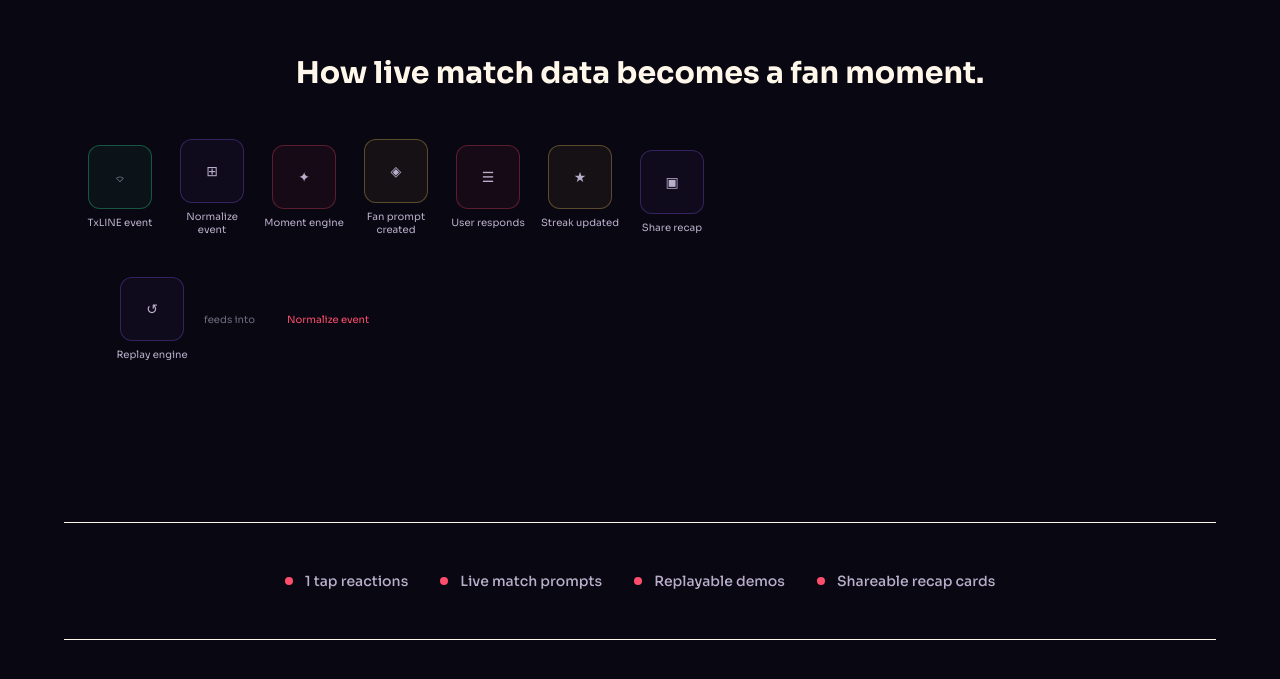
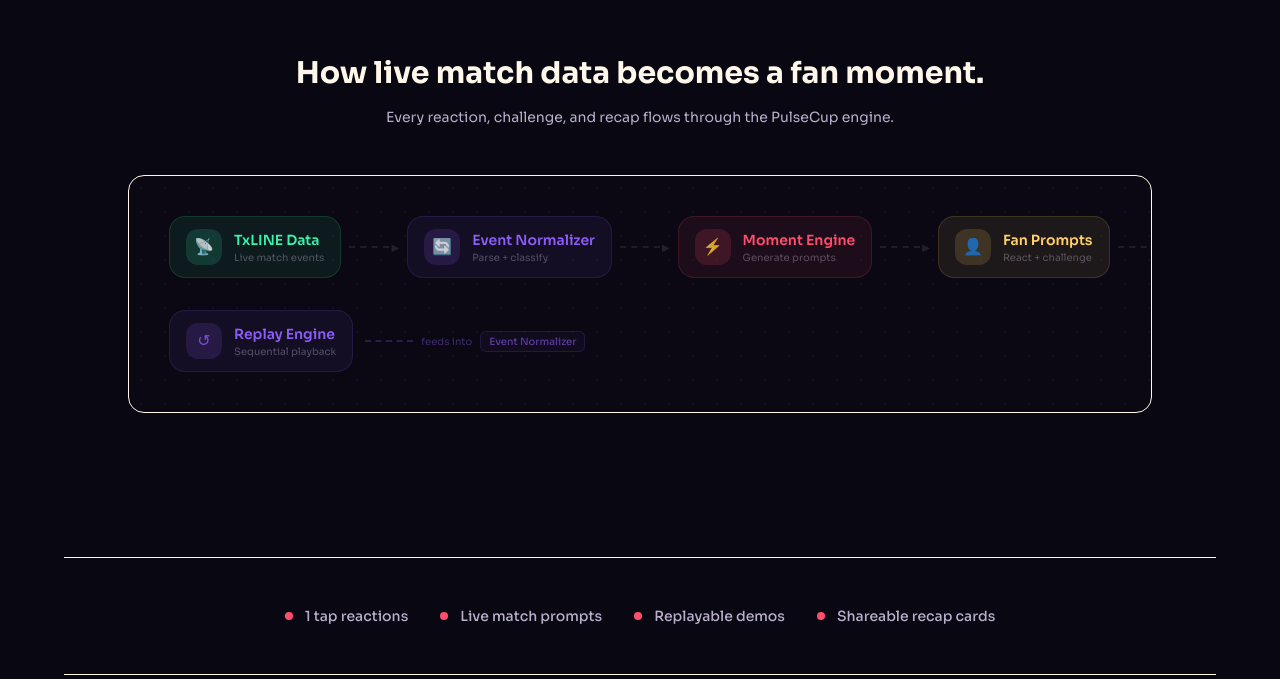
Before and after one commit to Saber1Y/PulseCup, a Next.js app: page / in a window 1280 px wide. Shown: the part 2949-3628 px from the top of the page. Built offline with nearby package versions, Linux system fonts and the light colour scheme.

Commit message:
Redesign architecture section as n8n-style horizontal workflow canvas: rounded node cards, colored icon handles, dashed connectors, replay branch

```diff
--- a/src/app/page.tsx
+++ b/src/app/page.tsx
@@ -296,49 +296,118 @@ export default function LandingPage() {
         </div>
       </section>
 
-      {/* ===== WORKFLOW DIAGRAM ===== */}
-      <section className="px-4 py-24 md:py-32">
-        <h2 className="mb-12 text-center text-2xl font-bold md:text-3xl">
+      {/* ===== WORKFLOW CANVAS ===== */}
+      <section className="overflow-hidden px-4 py-24 md:py-32">
+        <h2 className="mb-4 text-center text-2xl font-bold md:text-3xl">
           How live match data becomes a fan moment.
         </h2>
-        <div className="relative overflow-x-auto pb-8">
-          <div className="flex min-w-[800px] flex-col gap-8">
-            {/* Main flow */}
-            <div className="flex items-center gap-3">
+        <p className="mx-auto mb-12 max-w-lg text-center text-sm text-text-secondary">
+          Every reaction, challenge, and recap flows through the PulseCup engine.
+        </p>
+
+        <div className="relative mx-auto max-w-5xl overflow-x-auto pb-4">
+          <div className="relative min-w-[940px] rounded-2xl border border-border bg-surface/20 px-10 py-10">
+            {/* Subtle dot-grid canvas background */}
+            <div
+              className="pointer-events-none absolute inset-0 opacity-[0.025]"
+              style={{
+                backgroundImage: "radial-gradient(circle, #FFF7EA 1px, transparent 1px)",
+                backgroundSize: "24px 24px",
+              }}
+            />
+
+            {/* ── Main flow row ── */}
+            <div className="relative flex items-center">
               {[
-                { label: "TxLINE event", tint: "border-mint/30 bg-mint/5", icon: "⌔" },
-                { label: "Normalize event", tint: "border-violet/30 bg-violet/5", icon: "⊞" },
-                { label: "Moment engine", tint: "border-coral/30 bg-coral/5", icon: "✦" },
-                { label: "Fan prompt created", tint: "border-gold/30 bg-gold/5", icon: "◈" },
-                { label: "User responds", tint: "border-coral/30 bg-coral/5", icon: "☰" },
-                { label: "Streak updated", tint: "border-gold/30 bg-gold/5", icon: "★" },
-                { label: "Share recap", tint: "border-violet/30 bg-violet/5", icon: "▣" },
+                { icon: "IoRadioOutline", color: "mint", label: "TxLINE Data", desc: "Live match events" },
+                { icon: "IoSwapHorizontalOutline", color: "violet", label: "Event Normalizer", desc: "Parse + classify" },
+                { icon: "IoFlash", color: "coral", label: "Moment Engine", desc: "Generate prompts" },
+                { icon: "IoPersonOutline", color: "gold", label: "Fan Prompts", desc: "React + challenge" },
+                { icon: "IoTrophyOutline", color: "mint", label: "Streak Engine", desc: "Track answers" },
+                { icon: "IoImageOutline", color: "violet", label: "Recap Card", desc: "Shareable result" },
               ].map((node, i) => (
-                <div key={node.label} className="flex flex-col items-center">
-                  <div className={`flex h-16 w-16 shrink-0 items-center justify-center rounded-xl border ${node.tint}`}>
-                    <span className="text-sm font-light text-text-secondary" style={{ fontFamily: "sans-serif" }}>{node.icon}</span>
+                <div key={node.label} className="flex shrink-0 items-center">
+                  {/* Node card */}
+                  <div
+                    className={`flex items-center gap-3 rounded-2xl border px-4 py-3 ${
+                      node.color === "mint"
+                        ? "border-mint/15 bg-mint/8"
+                        : node.color === "violet"
+                          ? "border-violet/15 bg-violet/8"
+                          : node.color === "coral"
+                            ? "border-coral/15 bg-coral/8"
+                            : "border-gold/15 bg-gold/8"
+                    }`}
+                  >
+                    {/* Colored icon handle */}
+                    <div
+                      className={`flex h-9 w-9 items-center justify-center rounded-xl ${
+                        node.color === "mint"
+                          ? "bg-mint/15 text-mint"
+                          : node.color === "violet"
+                            ? "bg-violet/15 text-violet"
+                            : node.color === "coral"
+                              ? "bg-coral/15 text-coral"
+                              : "bg-gold/15 text-gold"
+                      }`}
+                    >
+                      <span className="text-base font-light opacity-80">
+                        {node.icon === "IoRadioOutline" && "📡"}
+                        {node.icon === "IoSwapHorizontalOutline" && "🔄"}
+                        {node.icon === "IoFlash" && "⚡"}
+                        {node.icon === "IoPersonOutline" && "👤"}
+                        {node.icon === "IoTrophyOutline" && "🏆"}
+                        {node.icon === "IoImageOutline" && "🖼"}
+                      </span>
+                    </div>
+                    <div>
+                      <div
+                        className={`text-sm font-semibold ${
+                          node.color === "mint"
+                            ? "text-mint"
+                            : node.color === "violet"
+                              ? "text-violet"
+                              : node.color === "coral"
+                                ? "text-coral"
+                                : "text-gold"
+                        }`}
+                      >
+                        {node.label}
+                      </div>
+                      <div className="text-[10px] text-text-secondary/40">{node.desc}</div>
+                    </div>
                   </div>
-                  <span className="mt-2 w-20 text-center text-[10px] leading-tight text-text-secondary">{node.label}</span>
-                  {i < 6 && <div className="mt-2 h-px w-3 bg-border/40" />}
+
+                  {/* Connector */}
+                  {i < 5 && (
+                    <div className="mx-2 flex shrink-0 items-center gap-0.5">
+                      <div className="w-10 border-t-2 border-dashed border-text-secondary/12" />
+                      <span className="text-[10px] text-text-secondary/15">▶</span>
+                    </div>
+                  )}
                 </div>
               ))}
             </div>
-            {/* Lower branch — replay */}
-            <div className="flex items-center gap-3 pl-8">
-              {[
-                { label: "Replay engine", tint: "border-violet/30 bg-violet/5", icon: "↺" },
-              ].map((node) => (
-                <div key={node.label} className="flex flex-col items-center">
-                  <div className={`flex h-16 w-16 shrink-0 items-center justify-center rounded-xl border ${node.tint}`}>
-                    <span className="text-sm font-light text-text-secondary" style={{ fontFamily: "sans-serif" }}>{node.icon}</span>
+
+            {/* ── Replay branch ── */}
+            <div className="relative mt-8 flex items-center">
+              <div className="flex shrink-0 items-center">
+                <div className="flex items-center gap-3 rounded-2xl border border-violet/15 bg-violet/8 px-4 py-3">
+                  <div className="flex h-9 w-9 items-center justify-center rounded-xl bg-violet/15 text-violet">
+                    <span className="text-base font-light opacity-80">↺</span>
                   </div>
-                  <span className="mt-2 w-20 text-center text-[10px] leading-tight text-text-secondary">{node.label}</span>
+                  <div>
+                    <div className="text-sm font-semibold text-violet">Replay Engine</div>
+                    <div className="text-[10px] text-text-secondary/40">Sequential playback</div>
+                  </div>
                 </div>
-              ))}
-              <div className="flex items-center gap-1 text-[10px] text-text-secondary/60">
-                <span>feeds into</span>
-                <span className="inline-block h-px w-6 bg-border/40" />
-                <span className="text-coral">Normalize event</span>
+              </div>
+              <div className="ml-3 flex items-center gap-2">
+                <div className="w-12 border-t-2 border-dashed border-violet/25" />
+                <span className="text-[10px] text-violet/40">feeds into</span>
+                <span className="rounded-md border border-violet/15 bg-violet/5 px-2 py-0.5 text-[10px] font-medium text-violet/60">
+                  Event Normalizer
+                </span>
               </div>
             </div>
           </div>
```
